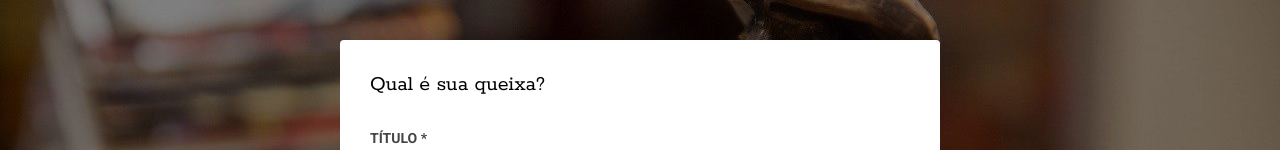
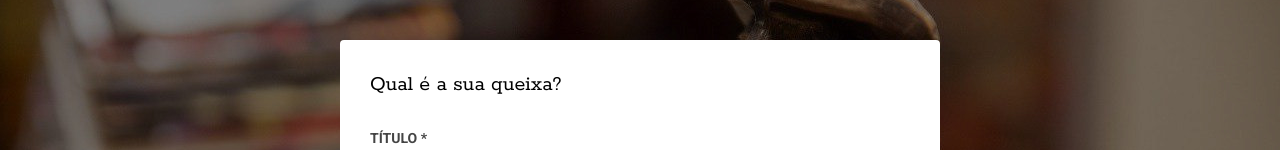
Before and after one commit to martonpss/Quiet, a React (Create React App) app: page /report in a window 1280 px wide. Shown: the part 150-300 px from the top of the page. Built offline with nearby package versions, Linux system fonts and the light colour scheme.

Commit message:
Altera mensagens de início

```diff
--- a/src/pages/Register/index.js
+++ b/src/pages/Register/index.js
@@ -20,7 +20,7 @@ export default function Register() {
 	return (
 		<>
 			<p>
-				Qual é sua queixa?
+				Quais são as informações do seu evento?
 			</p>
 			<form onSubmit={handleSubmit}>
 
--- a/src/pages/Report/index.js
+++ b/src/pages/Report/index.js
@@ -17,7 +17,7 @@ export default function Report() {
 	return (
 		<>
 			<p>
-				Qual é sua queixa?
+				Qual é a sua queixa?
 			</p>
 			<form onSubmit={handleSubmit}>
 				<label htmlFor="reportTitle">TÍTULO *</label>
```
